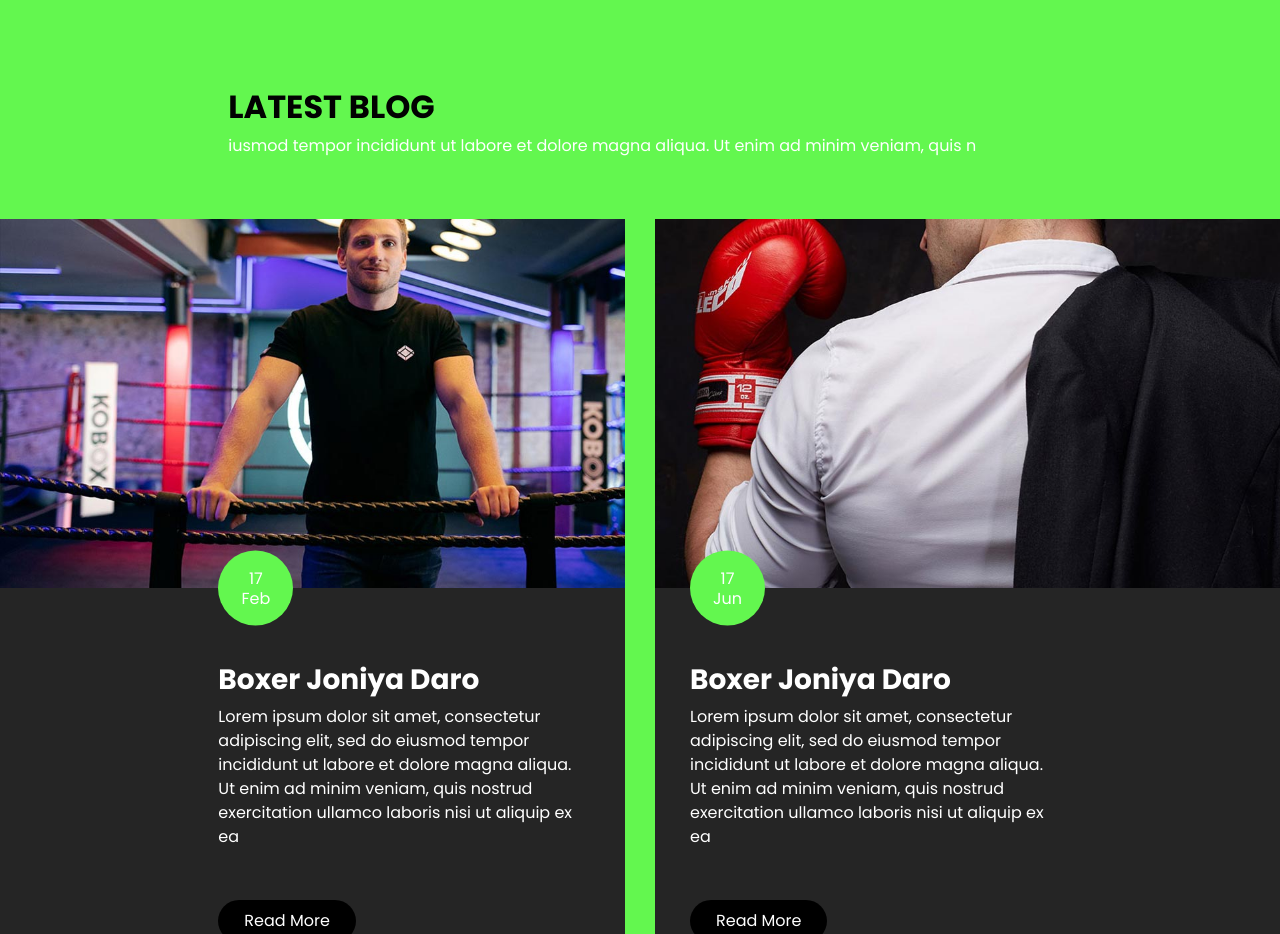
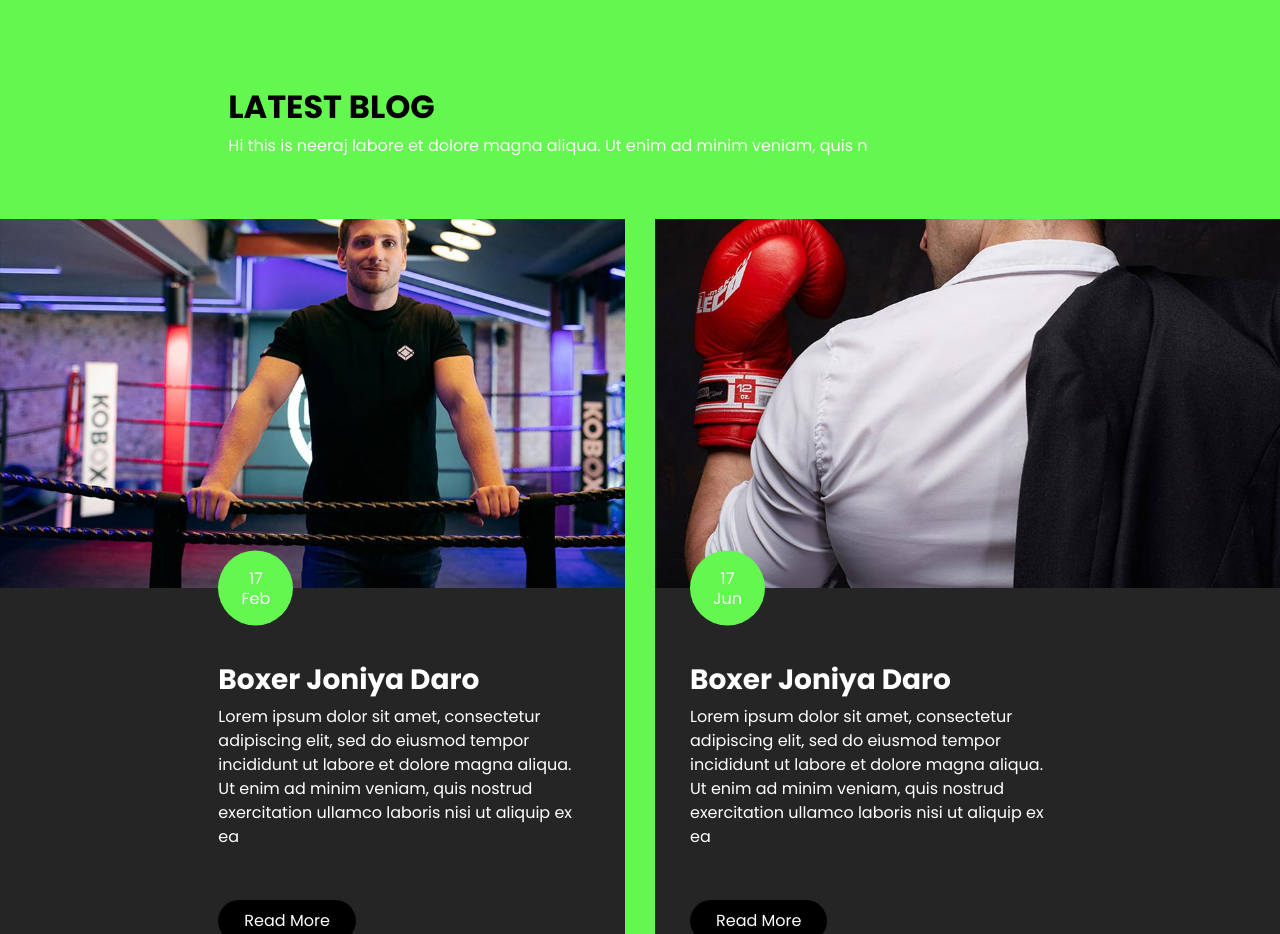
Before and after one commit to devilraj98/free-css-website, a plain HTML site: page index.html in a window 1280 px wide. Shown: the part 2540-3474 px from the top of the page. Drawn offline with nearby package versions, Linux system fonts and the light colour scheme; some packages are replaced by stand-ins of ours; a web font is replaced by a local one.

Commit message:
second commit

```diff
--- a/index.html
+++ b/index.html
@@ -335,7 +335,7 @@
               Latest Blog
             </h2>
             <p>
-              iusmod tempor incididunt ut labore et dolore magna aliqua. Ut enim ad minim veniam, quis n
+             Hi this is neeraj labore et dolore magna aliqua. Ut enim ad minim veniam, quis n
             </p>
           </div>
         </div>
```
